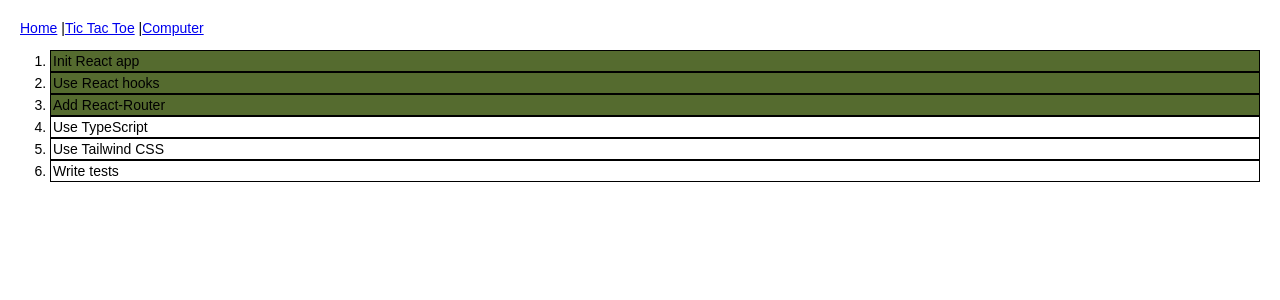
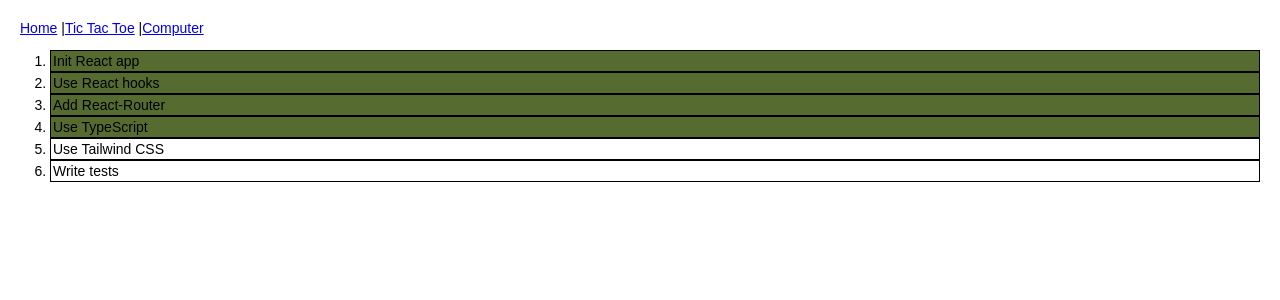
Before and after one commit to ridvansumset/react-typescript-tailwind-app, a React (Create React App) app: page / in a window 1280 px wide. Shown: the top 300 px of the page. Built offline with nearby package versions, Linux system fonts and the light colour scheme.

Commit message:
update todos

```diff
--- a/src/views/Todos/Todos.tsx
+++ b/src/views/Todos/Todos.tsx
@@ -7,7 +7,7 @@ export default function Todos() {
     { name: 'Init React app', isDone: true },
     { name: 'Use React hooks', isDone: true },
     { name: 'Add React-Router', isDone: true },
-    { name: 'Use TypeScript', isDone: false },
+    { name: 'Use TypeScript', isDone: true },
     { name: 'Use Tailwind CSS', isDone: false },
     { name: 'Write tests', isDone: false },
   ]);
```
